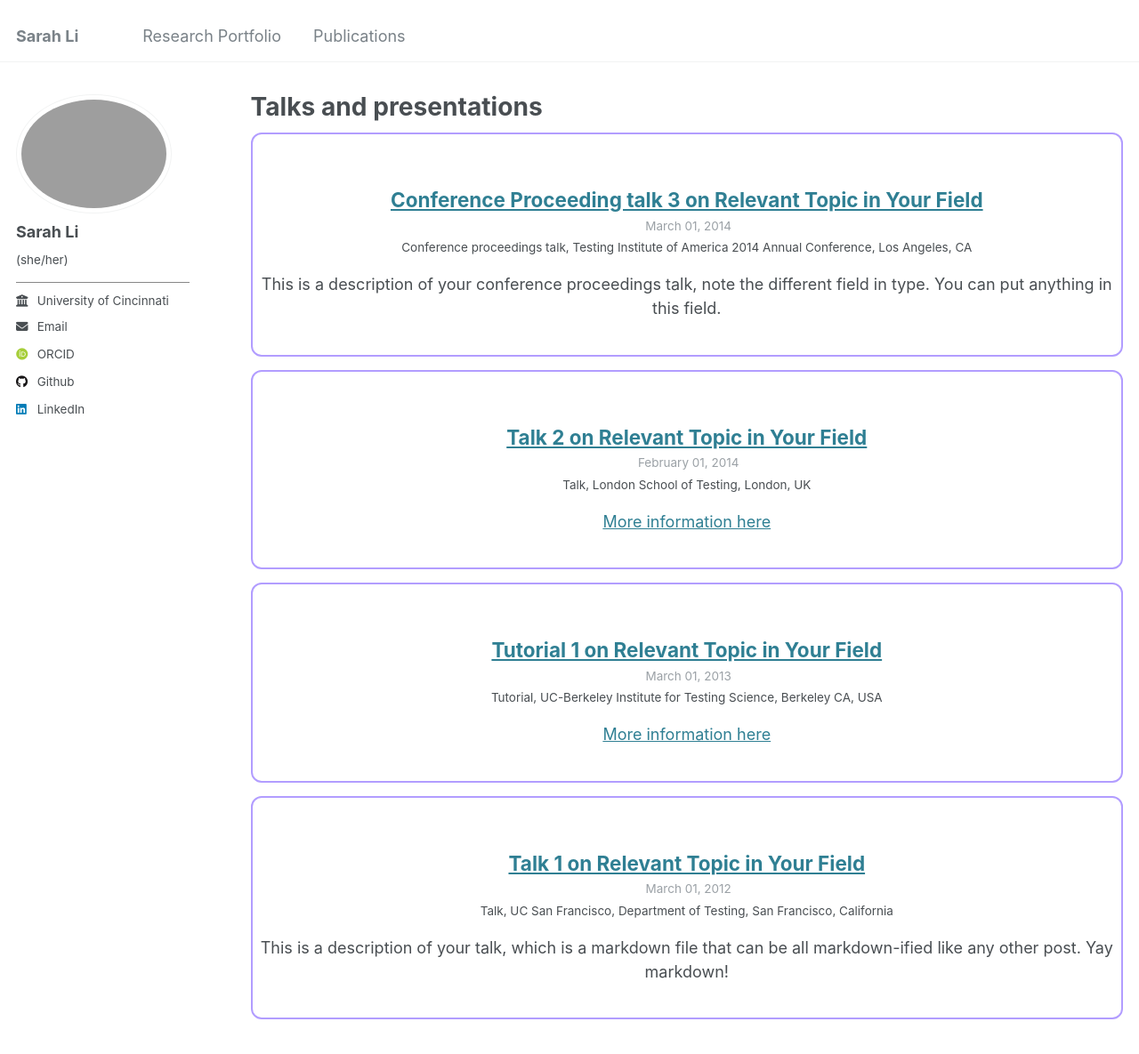
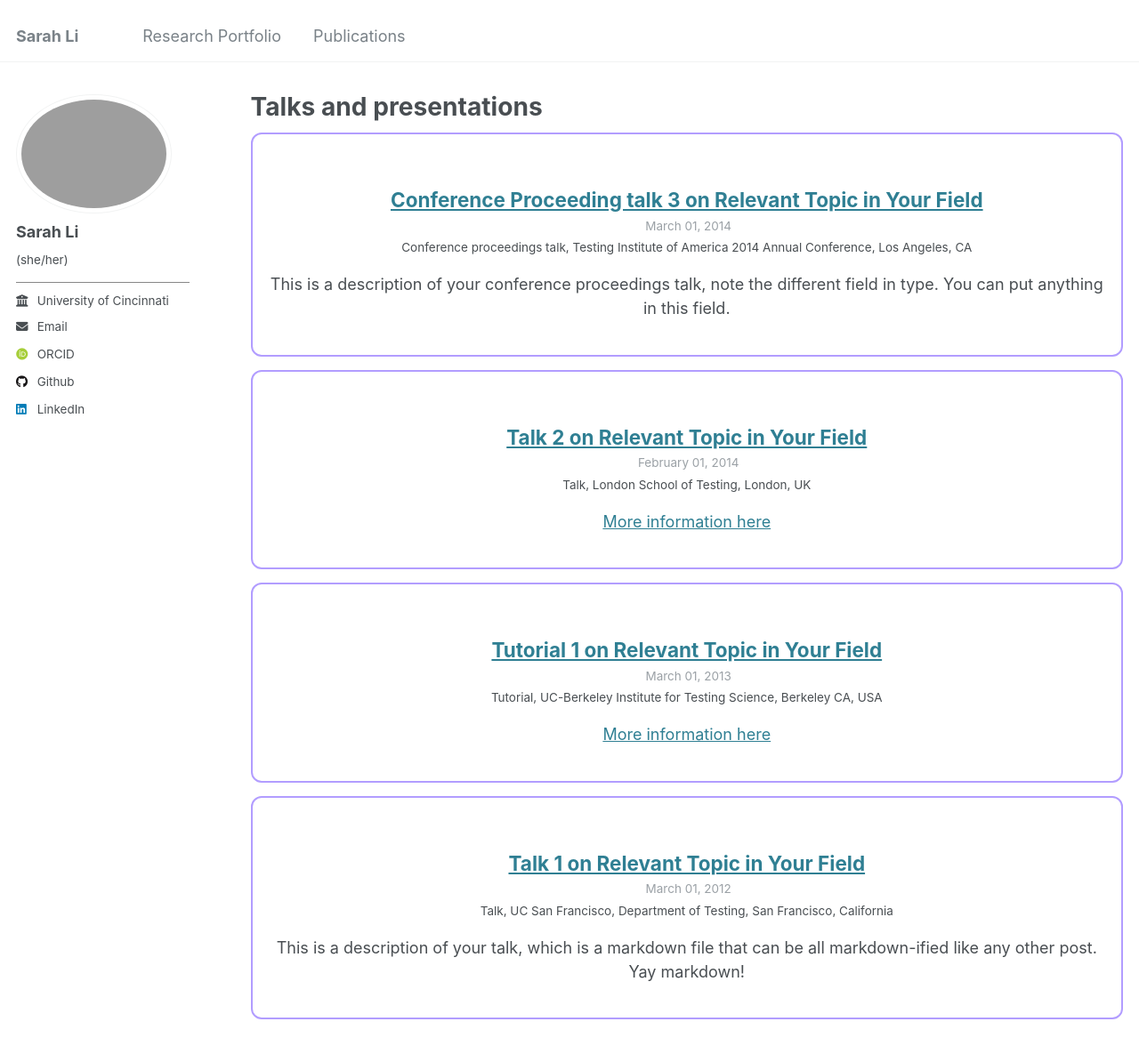
Before and after one commit to SarahRLi/sarahrli.github.io, a Jekyll site: the page built from _pages/talks.html, in a window 1280 px wide and 1400 px high. Shown: the top 1185 px of the window at 89% size. Built offline with Jekyll 4.4.1, drawn with Linux system fonts in a browser that asks for light colours; some web fonts are replaced.

Commit message:
Update _archive.scss

```diff
--- a/_sass/_archive.scss
+++ b/_sass/_archive.scss
@@ -92,8 +92,7 @@
 .list__item {
   text-align: center;
   border: 2px solid #b29dff;
-  padding-top: 15px;
-  padding-bottom: 15px;
+  padding: 15px;
   margin-top: 15px;
   margin-bottom: 15px;
   border-radius: 12px;
```
